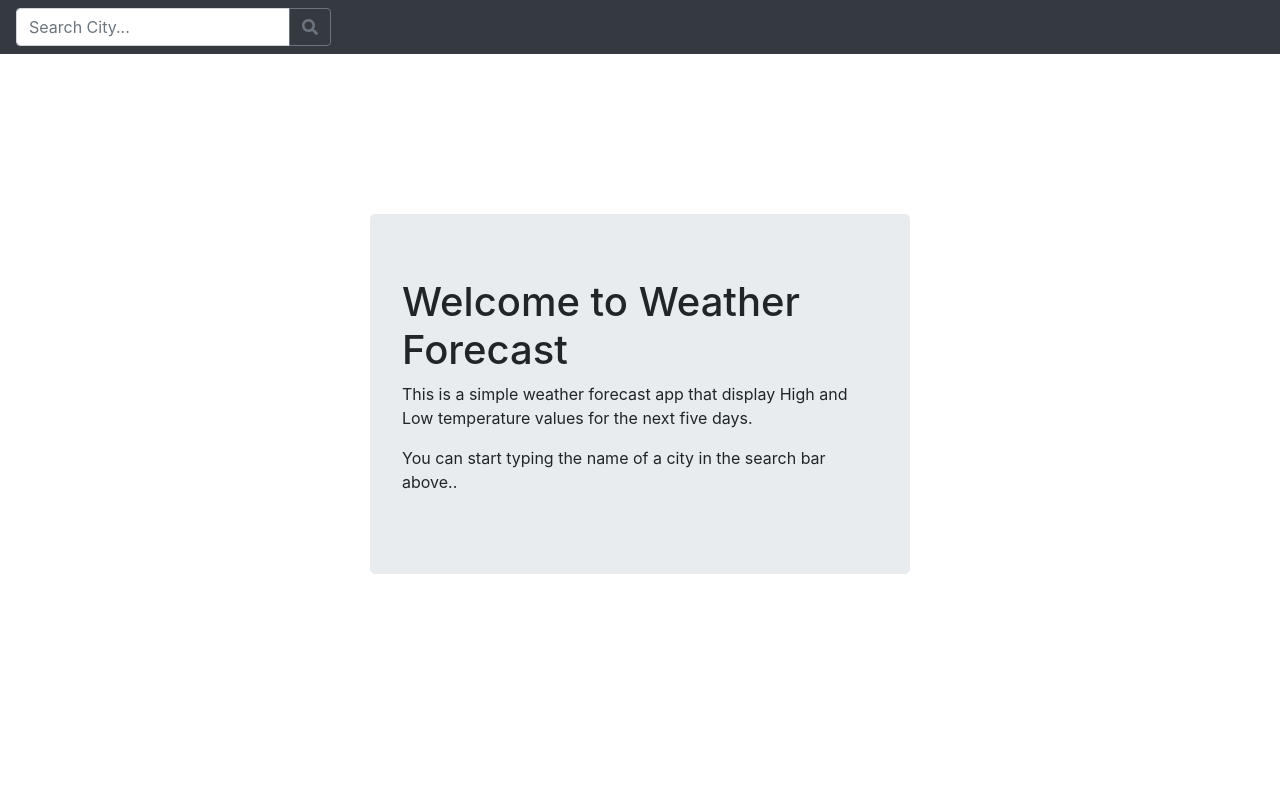
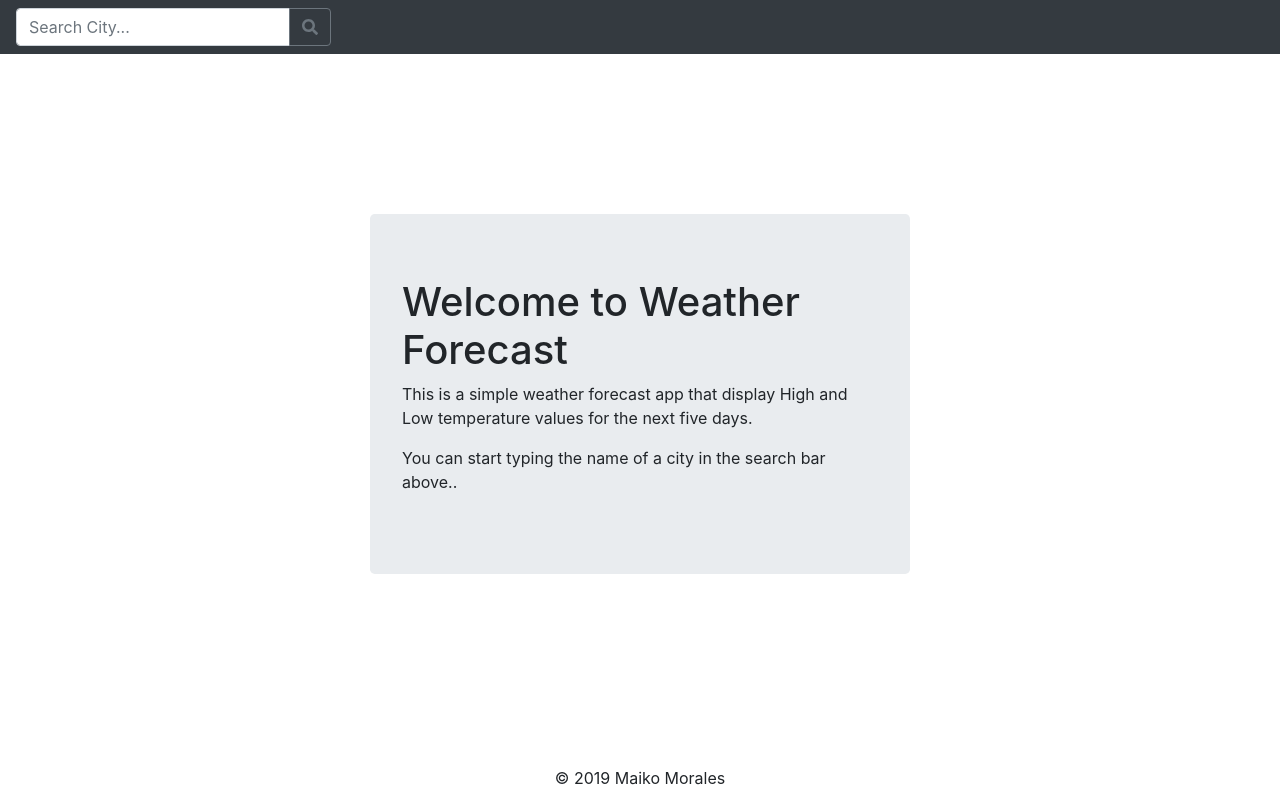
Before and after one commit to maikomr/weather-forecast-web, a React (Create React App) app: page / in a window 1280 px wide. Built offline with nearby package versions, Linux system fonts and the light colour scheme; no server answers.

Commit message:
Added footer component

```diff
--- a/src/App.js
+++ b/src/App.js
@@ -10,12 +10,13 @@ import './App.scss';
 
 const App = ({ fetchWeatherForecast, weatherForecast }) => {
     const { dailyForecast } = weatherForecast;
+    const currentYear = new Date().getFullYear();
     return (
-        <div>
+        <div className="App">
             <Navbar bg="dark" variant="dark">
                 <SearchCity onSubmit={fetchWeatherForecast} />
             </Navbar>
-            <Container className="App">
+            <Container>
                 <Row className="justify-content-md-center">
                     <Col xs lg="6">
                         {!dailyForecast && <Welcome />}
@@ -26,6 +27,11 @@ const App = ({ fetchWeatherForecast, weatherForecast }) => {
                         {dailyForecast && <DailyForecast dailyForecast={dailyForecast} />}
                     </Col>
                 </Row>
+                <Row className="text-center footer">
+                    <Col xs>
+                        <p>&copy; {currentYear} Maiko Morales</p>
+                    </Col>
+                </Row>
             </Container>
         </div>
     );
--- a/src/App.scss
+++ b/src/App.scss
@@ -1,3 +1,11 @@
-.App {
+html, body {
+    height: 100%
+}
+
+.container {
     margin-top: 20vh;
+
+    .footer {
+        margin-top: 20vh;
+    }
 }
```
